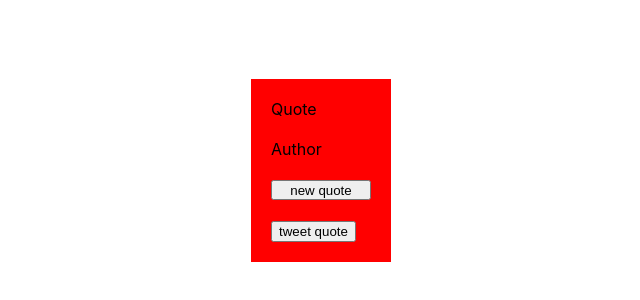
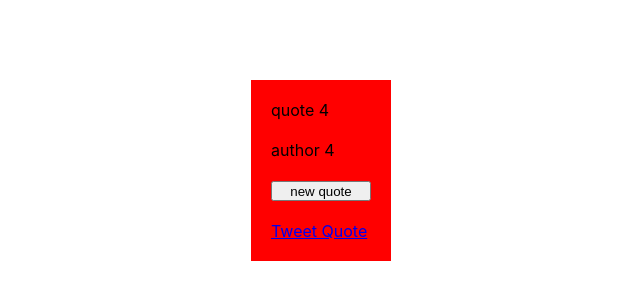
Before and after one commit to anishsinha2003/random-quote, a React (Create React App) app: page / in a window 1280 px wide. Shown: the part 230-530 px from the top of the page, without its empty margins (319-959 px from the left). Built offline with nearby package versions, Linux system fonts and the light colour scheme.

Commit message:
finished

```diff
--- a/src/App.js
+++ b/src/App.js
@@ -2,51 +2,59 @@ import './App.css';
 import React from "react";
 
 function App() {
-  // const quotes = [
-  //   {
-  //     quote: "quote 1",
-  //     author1: "author 1"
-  //   },
-  //   {
-  //     quote: "quote 2",
-  //     author1: "author 2"
-  //   },
-  //   {
-  //     quote: "quote 3",
-  //     author1: "author 3"
-  //   },
-  //   {
-  //     quote: "quote 4",
-  //     author1: "author 4"
-  //   },
-  //   {
-  //     quote: "quote 5",
-  //     author1: "author 5"
-  //   },
-  //   {
-  //     quote: "quote 6",
-  //     author1: "author 6"
-  //   },
-  // ]
-  // const [quoteIdx, setQuoteIdx] = React.useState("3")
+  const quotes = [
+    {
+      quote: "quote 1",
+      author: "author 1"
+    },
+    {
+      quote: "quote 2",
+      author: "author 2"
+    },
+    {
+      quote: "quote 3",
+      author: "author 3"
+    },
+    {
+      quote: "quote 4",
+      author: "author 4"
+    },
+    {
+      quote: "quote 5",
+      author: "author 5"
+    },
+    {
+      quote: "quote 6",
+      author: "author 6"
+    },
+  ]
+  // const [quoteIdx, setQuoteIdx] = React.useState(3)
+
+  const [quote, setQuote] = React.useState(quotes[3].quote)
+  const [author, setAuthor] = React.useState(quotes[3].author)
+  function handleClick() {
+    const randomIDX = Math.floor(Math.random() * 6);
+    setQuote(quotes[randomIDX].quote)
+    setAuthor(quotes[randomIDX].author)
+  }
   return (
     <div className="App">
       <div id="quote-box">
         <div id="text">
-          Quote
+          {quote}
         </div>
         <br/>
         <div id="author">
-          Author
+          {author}
         </div>
         <br/>
-        <button id="new-quote">
+        <button onClick={handleClick} id="new-quote">
           new quote
         </button>
         <br/><br/>
-        <button id="tweet-quote">
-          tweet quote
-        </button>
+        <a href="https://twitter.com/intent/tweet" rel="noreferrer" id="tweet-quote" target="_blank" class="tweet-button">
+          Tweet Quote
+        </a>
 
       </div>
     </div>
```
